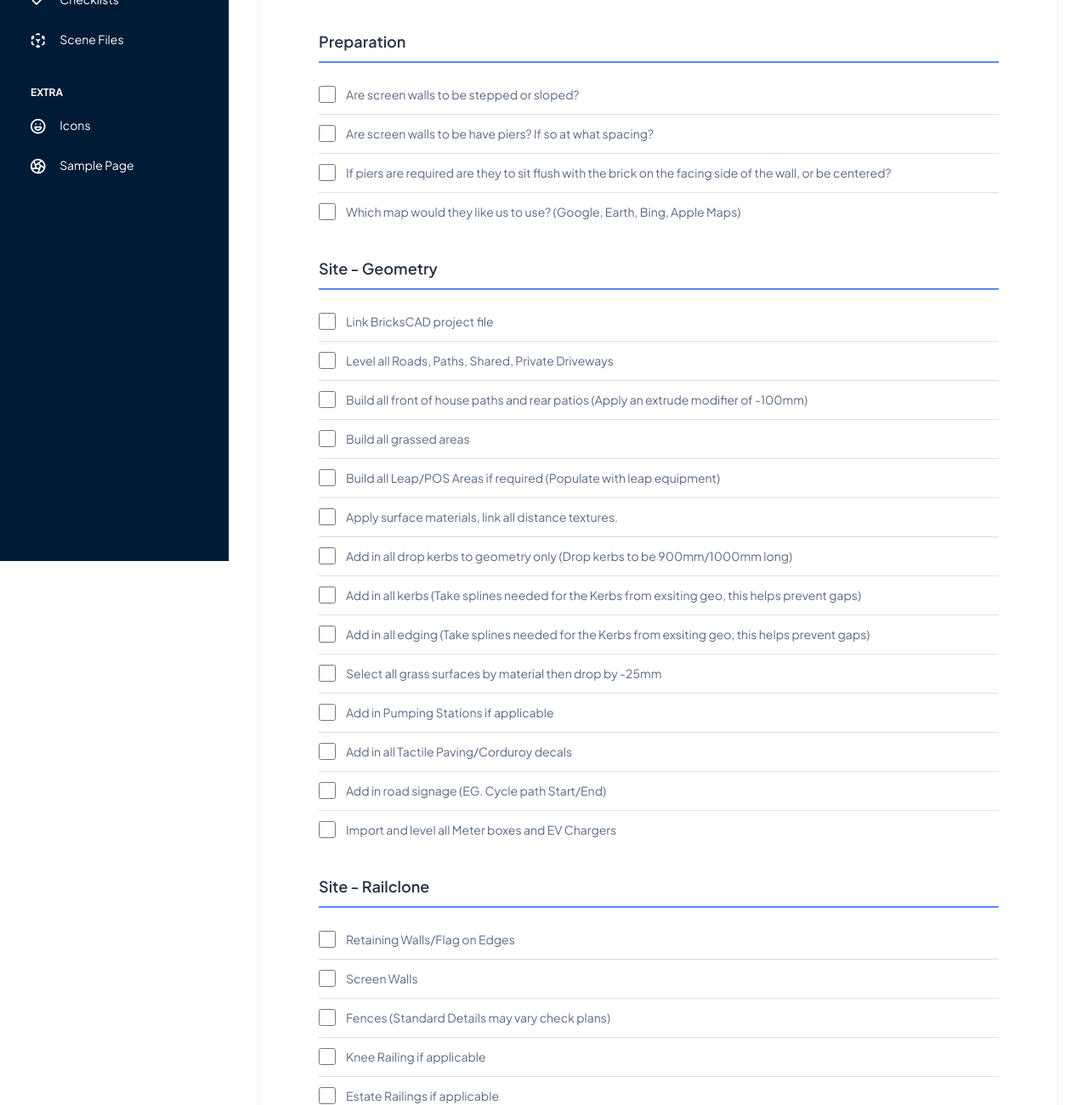
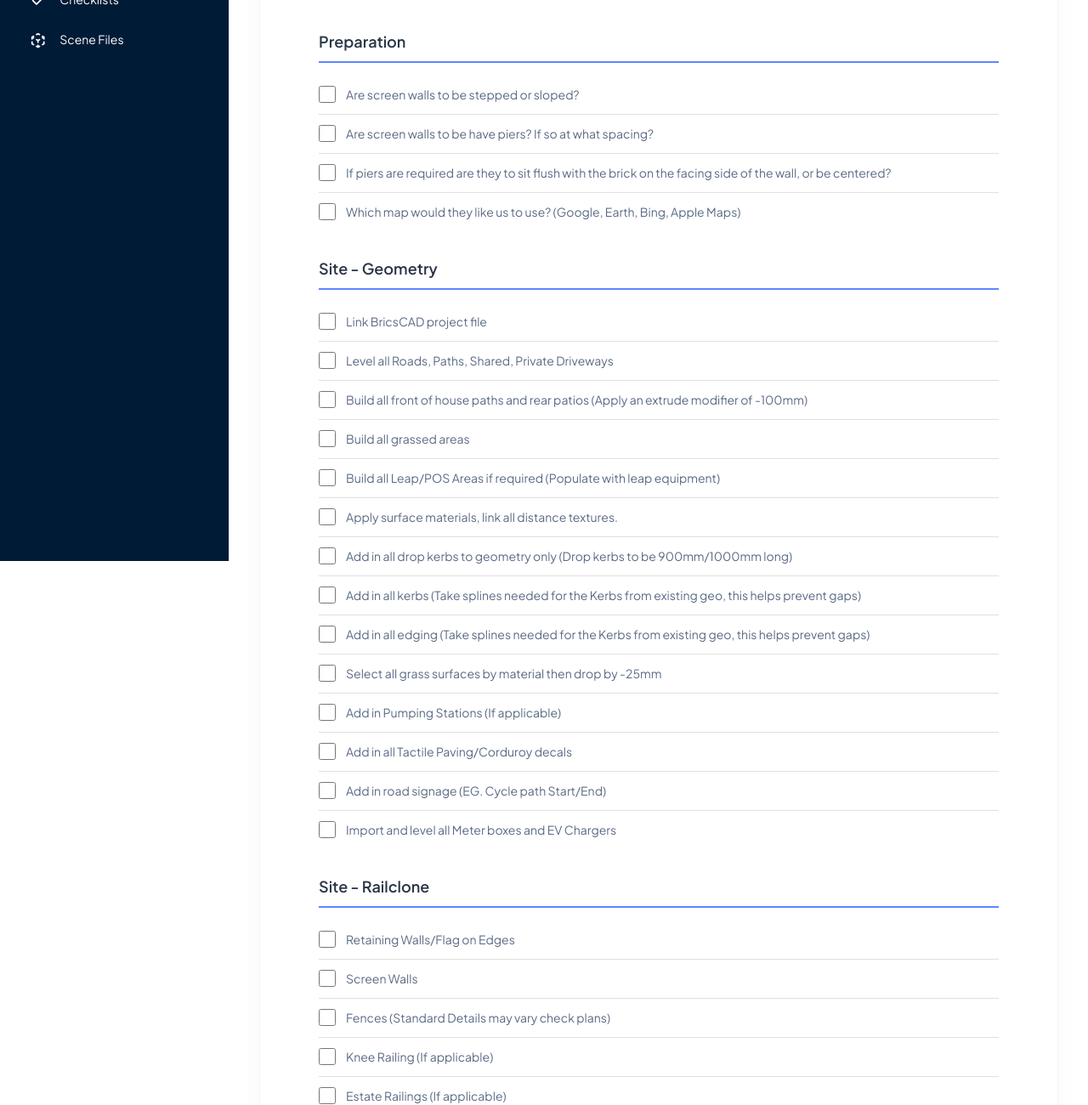
Before and after one commit to conortbdw-lgtm/Bloor_Homes_Hub, a website: page checklist-3ds-max.html in a window 1280 px wide. Shown: the part 140-1440 px from the top of the page at 85% size. Drawn offline with Linux system fonts and the light colour scheme.

Commit message:
spelling

```diff
--- a/checklist-3ds-max.html
+++ b/checklist-3ds-max.html
@@ -110,26 +110,6 @@
 									<span class="hide-menu">Scene Files</span>
 								</a>
 							</li>
-							<li class="nav-small-cap">
-								<i class="ti ti-dots nav-small-cap-icon fs-4"></i>
-								<span class="hide-menu">EXTRA</span>
-							</li>
-							<li class="sidebar-item">
-								<a class="sidebar-link" href="./icon-tabler.html" aria-expanded="false">
-									<span>
-										<i class="ti ti-mood-happy"></i>
-									</span>
-									<span class="hide-menu">Icons</span>
-								</a>
-							</li>
-							<li class="sidebar-item">
-								<a class="sidebar-link" href="./sample-page.html" aria-expanded="false">
-									<span>
-										<i class="ti ti-aperture"></i>
-									</span>
-									<span class="hide-menu">Sample Page</span>
-								</a>
-							</li>
 						</ul>
 					</nav>
 				</div>
@@ -198,7 +178,7 @@
 										<div class="checklist-item">
 											<input type="checkbox" id="item5">
 											<label for="item5">
-												Link BricksCAD project file
+												Link BricsCAD project file
 											</label>
 										</div>
 										<div class="checklist-item">
@@ -240,13 +220,13 @@
 										<div class="checklist-item">
 											<input type="checkbox" id="item12">
 											<label for="item12">
-												Add in all kerbs (Take splines needed for the Kerbs from exsiting geo, this helps prevent gaps)
+												Add in all kerbs (Take splines needed for the Kerbs from existing geo, this helps prevent gaps)
 											</label>
 										</div>
 										<div class="checklist-item">
 											<input type="checkbox" id="item13">
 											<label for="item13">
-												Add in all edging (Take splines needed for the Kerbs from exsiting geo, this helps prevent gaps)
+												Add in all edging (Take splines needed for the Kerbs from existing geo, this helps prevent gaps)
 											</label>
 										</div>
 										<div class="checklist-item">
@@ -258,7 +238,7 @@
 										<div class="checklist-item">
 											<input type="checkbox" id="item15">
 											<label for="item15">
-												Add in Pumping Stations if applicable
+												Add in Pumping Stations (If applicable)
 											</label>
 										</div>
 										<div class="checklist-item">
@@ -305,13 +285,13 @@
 										<div class="checklist-item">
 											<input type="checkbox" id="item22">
 											<label for="item22">
-												Knee Railing if applicable
+												Knee Railing (If applicable)
 											</label>
 										</div>
 										<div class="checklist-item">
 											<input type="checkbox" id="item23">
 											<label for="item23">
-												Estate Railings if applicable
+												Estate Railings (If applicable)
 											</label>
 										</div>
 										<div class="checklist-item">
```
Also changed, not shown: checklists.html (+0 -20 lines), index.html (+14 -18 lines), scene-files.html (+0 -20 lines).
